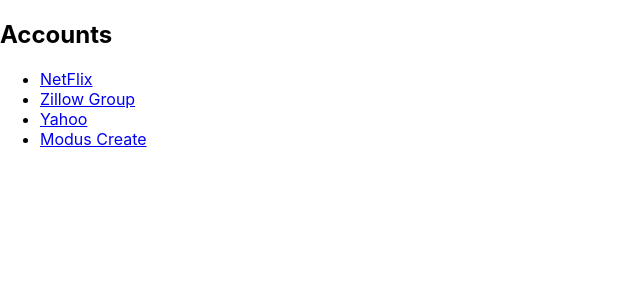
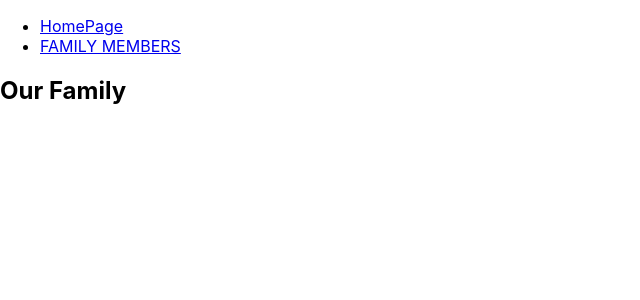
Before and after one commit to Avarile/TS-Template-Project, a React (Create React App) app in the folder practice/: page / in a window 1280 px wide. Shown: the top 300 px of the page, without its empty margins (0-640 px from the left). Built offline with nearby package versions, Linux system fonts and the light colour scheme.

Commit message:
family router

```diff
--- a/practice/src/App.js
+++ b/practice/src/App.js
@@ -1,5 +1,5 @@
 // import Index from "./Modules/HooksPractice/Props/Index";
-import Route from "./Modules/Route/Route1withslug"
+import Route from "./Modules/Route/Route2"
 
 function App() {
   return (
--- a/practice/src/Modules/Route/Route2.jsx
+++ b/practice/src/Modules/Route/Route2.jsx
@@ -18,7 +18,7 @@
           {/* the Switches */}
           <Switch>
             <Route exact path="/">
-              <Home />
+              <HomePage />
             </Route>
 
             <Route exact path="/family">
@@ -86,3 +86,5 @@
     </>
   )
 }
+
+export default NestingExample
```
